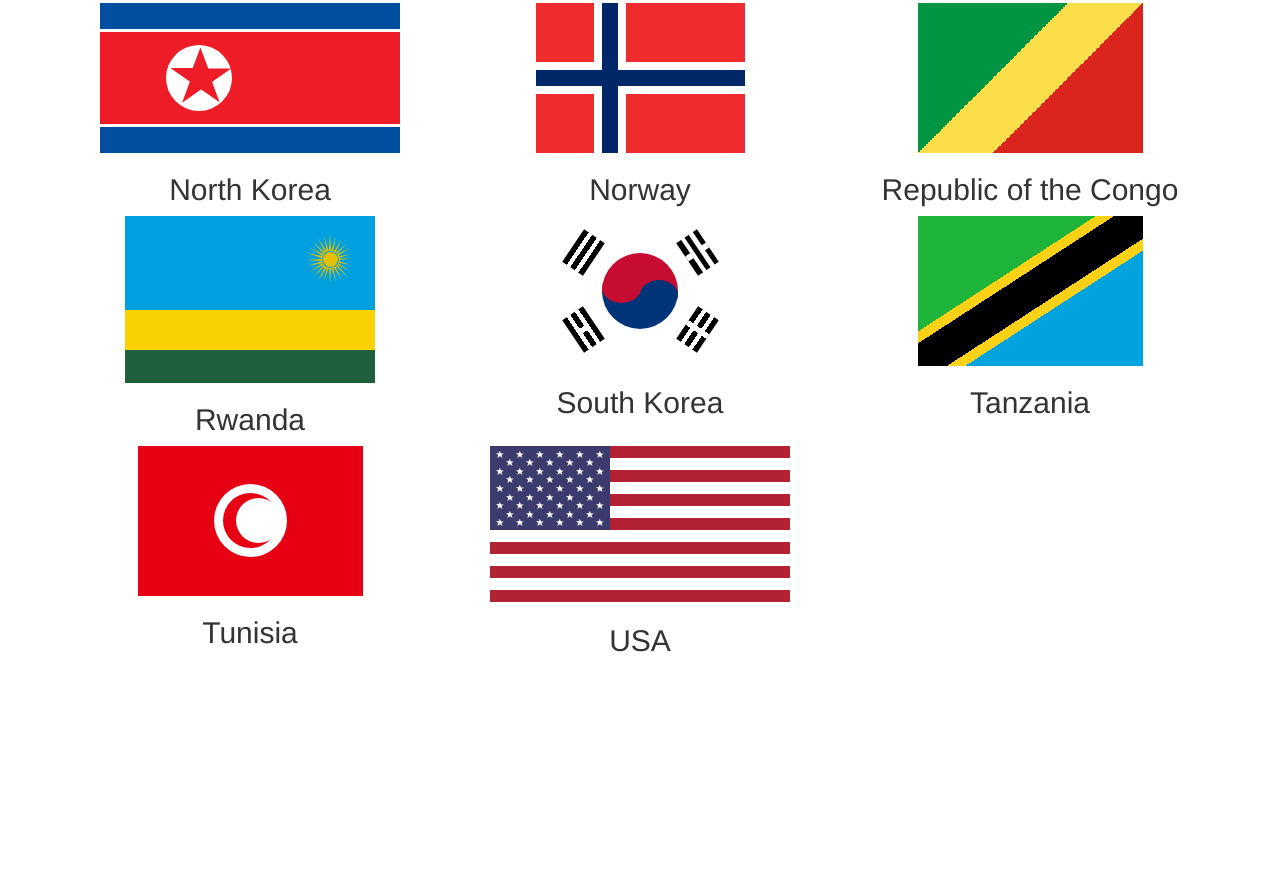
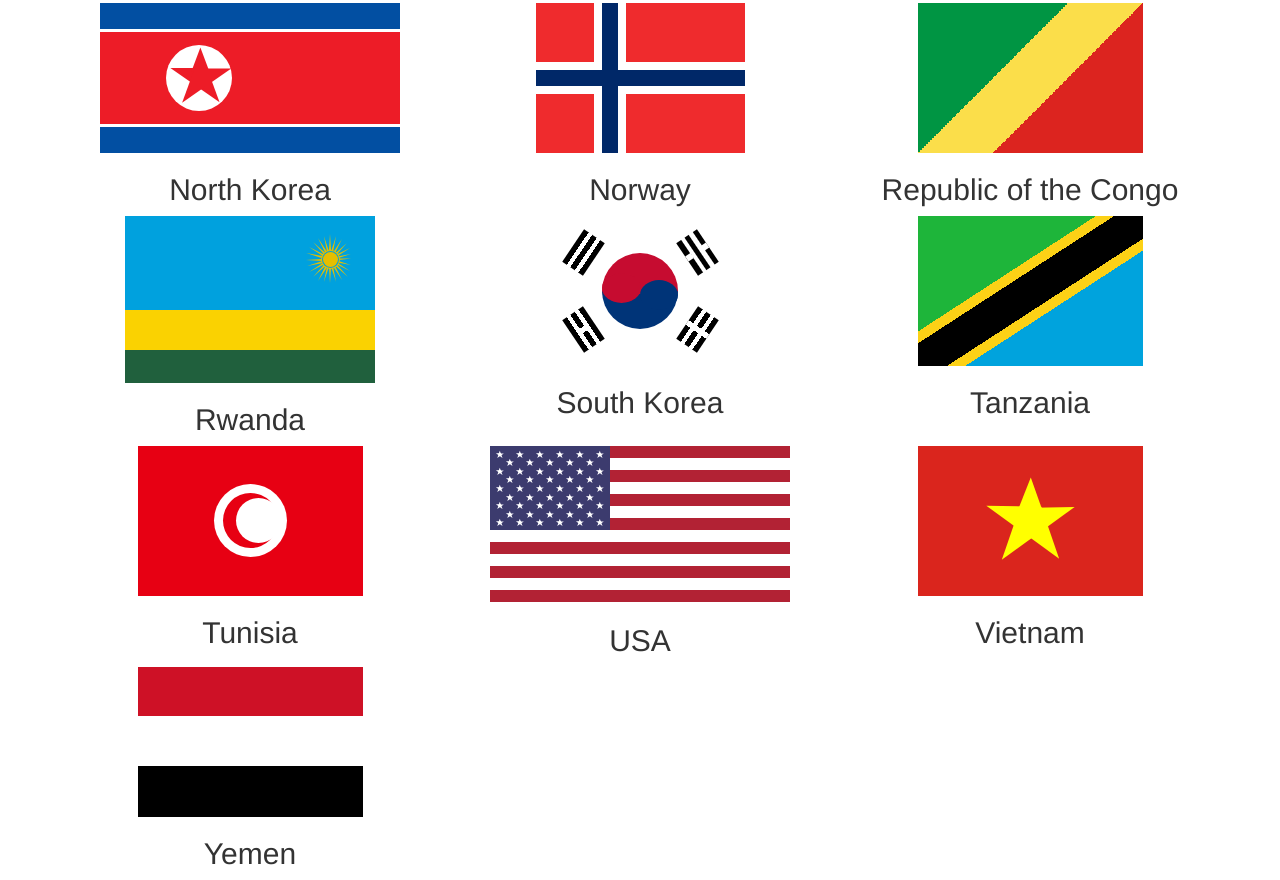
Before and after one commit to pattle/Flags-in-CSS, a plain HTML site: page index.html in a window 1280 px wide. Shown: the part 2703-3583 px from the top of the page. Before the commit the page ends 3370 px from the top, so only its background shows below. Drawn offline with Linux system fonts and the light colour scheme.

Commit message:
Adding Vietnam and Yemen

```diff
--- a/css/flags.css
+++ b/css/flags.css
@@ -2048,3 +2048,69 @@
     top: 59px;
     left: 60px;
 }
+
+#vietnam {
+    position: relative;
+    background-color: #da251d;
+    width: 225px;
+    height: 150px;
+}
+
+#vietnam .star {
+    display: block;
+    position: absolute;
+    top: 56px;
+    left: 64px;
+    width: 0px;
+    height: 0px;
+    border-right: 50px solid transparent;
+    border-bottom: 35px solid #ffff00;
+    border-left: 50px solid transparent;
+    -moz-transform: rotate(36deg) scale(0.9, 0.9);
+    -webkit-transform: rotate(36deg) scale(0.9, 0.9);
+    -ms-transform: rotate(36deg) scale(0.9, 0.9);
+    -o-transform: rotate(36deg) scale(0.9, 0.9);
+}
+
+#vietnam .star:before {
+    content: '';
+    display: block;
+    position: absolute;
+    top: -23.5px;
+    left: -32.5px;
+    height: 0;
+    width: 0;
+    border-bottom: 40px solid #ffff00;
+    border-left: 15px solid transparent;
+    border-right: 15px solid transparent;
+    -webkit-transform: rotate(-35deg);
+    -moz-transform: rotate(-35deg);
+    -ms-transform: rotate(-35deg);
+    -o-transform: rotate(-35deg);
+}
+
+#vietnam .star:after {
+    content: '';
+    display: block;
+    position: absolute;
+    top: 3px;
+    left: -52.5px;
+    width: 0px;
+    height: 0px;
+    border-right: 50px solid transparent;
+    border-bottom: 35px solid #ffff00;
+    border-left: 50px solid transparent;
+    -webkit-transform: rotate(-72deg);
+    -moz-transform: rotate(-72deg);
+    -ms-transform: rotate(-72deg);
+    -o-transform: rotate(-72deg);
+}
+
+#yemen {
+    background-image: -webkit-linear-gradient(#ce1126 33%, #ffffff 33%, #ffffff 66%, #000000 66%);
+    background-image: -moz-linear-gradient(#ce1126 33%, #ffffff 33%, #ffffff 66%, #000000 66%);
+    background-image: -o-linear-gradient(#ce1126 33%, #ffffff 33%, #ffffff 66%, #000000 66%);
+    background-image: linear-gradient(#ce1126 33%, #ffffff 33%, #ffffff 66%, #000000 66%);
+    width: 225px;
+    height: 150px;
+}
--- a/index.html
+++ b/index.html
@@ -373,6 +373,18 @@
 		    </div>
 		    <h2>USA</h2>
 		</div>
+		<div class="col-md-4">
+			<div id="vietnam" class="flag">
+				<div class="star"></div>
+			</div>
+			<h2>Vietnam</h2>
+		</div>
+	    </div>
+	    <div class="row">
+	    	<div class="col-sm-4">
+	    		<div id="yemen" class="flag"></div>
+	    		<h2>Yemen</h2>
+	    	</div>
 	    </div>
         </div>
     </div>
```
